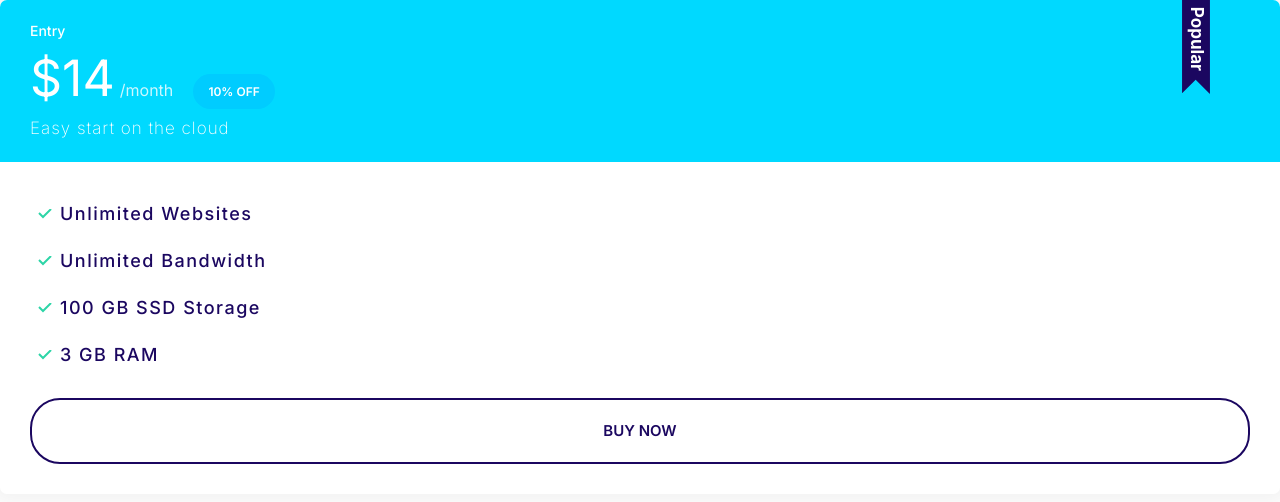
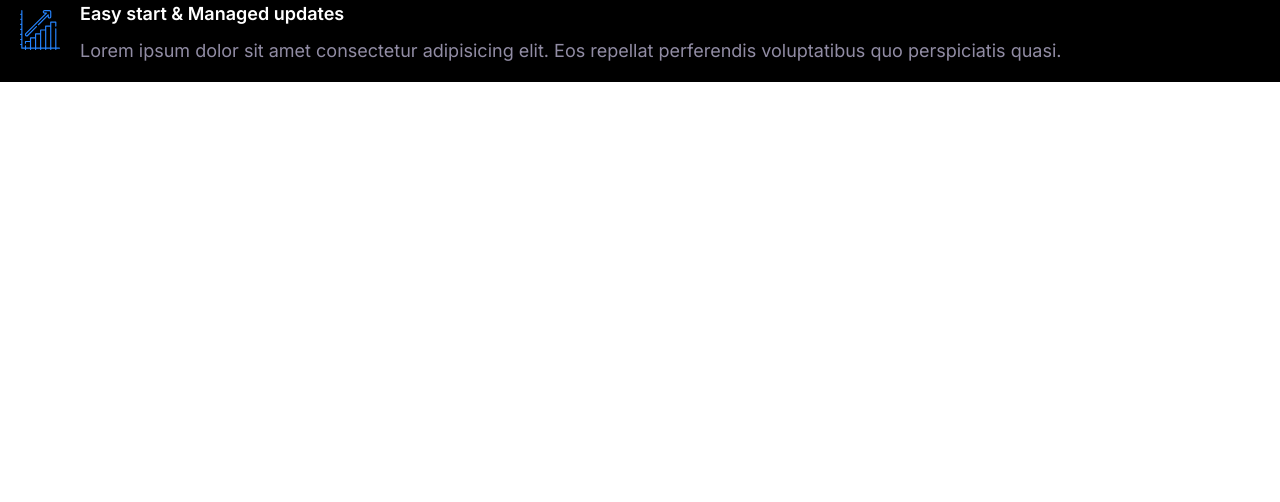
Before and after one commit to m-or/First-project, a plain HTML site: page index.html in a window 1280 px wide. Drawn offline with Linux system fonts and the light colour scheme.

Commit message:
Build media component.

```diff
--- a/css/styles.css
+++ b/css/styles.css
@@ -448,3 +448,37 @@
       font-size: 1.7rem;
     }
  }
+
+
+ /* Medias */
+
+ .media{
+   background-color: #000;
+   display: flex;
+   margin-bottom: 2rem;
+ }
+
+ .media__icon{
+   margin: 1rem 2rem;
+ }
+
+ .media__heading{
+   color: #fff;
+   font-size: 2.4rem;
+   font-weight: 600;
+   margin-top:0;
+ }
+
+ .media__description{
+   font-size: 2rem;
+ }
+
+@media screen and (min-width: 1024px) {
+   .media__heading{
+      font-size: 1.8rem;
+    }
+
+    .media__description{
+      font-size: 1.8rem;
+    }
+}
--- a/index.html
+++ b/index.html
@@ -15,29 +15,25 @@
 
 <body>
 
-    <div class="plan plan--popular">
-        <div class="card card--secondary">
-            <header class="card__header">
-                <!--<img class="plan--popular__img" src="/images/popular.svg" alt="">-->
-                <h3 class="plan__name">Entry</h3>
-                <span class="plan__price">$14</span>
-                <span class="plan__billing-cycle">/month</span>
-                <span class="badge badge--secondary-dark badge--small">10% OFF</span>
-                <p class="plan__description">Easy start on the cloud</p>
+    <div class="media">
+        <div class="media__icon">
+            <svg class="icon icon--primary">
+                <use xlink:href="images/sprite.svg#growth"></use>
+            </svg>
+        </div>
+        <div class="media__content">
+            <header class="media__header">
+                <h3 class="media__heading">Easy start & Managed updates</h3>
             </header>
-            <div class="card__body">
-                <ul class="list list--tick">
-                    <li class="list__item">Unlimited Websites</li>
-                    <li class="list__item">Unlimited Bandwidth</li>
-                    <li class="list__item">100 GB SSD Storage</li>
-                    <li class="list__item">3 GB RAM</li>
-                </ul>
-                <a class="btn btn--outline btn--block" href="#">Buy now</a>
+            <div class="media__body">
+                <p class="media__description">Lorem ipsum dolor sit amet consectetur adipisicing elit. Eos repellat perferendis voluptatibus quo
+                    perspiciatis quasi.</p>
             </div>
         </div>
     </div>
 
 
+
 </body>
 
 </html>
```
